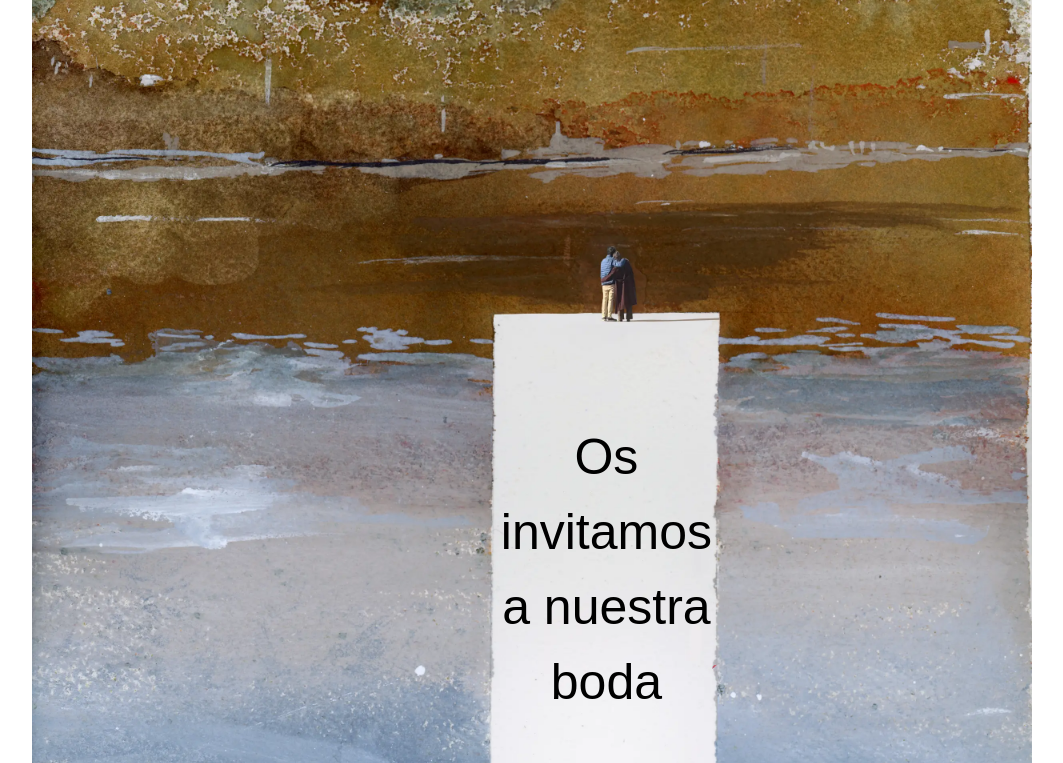
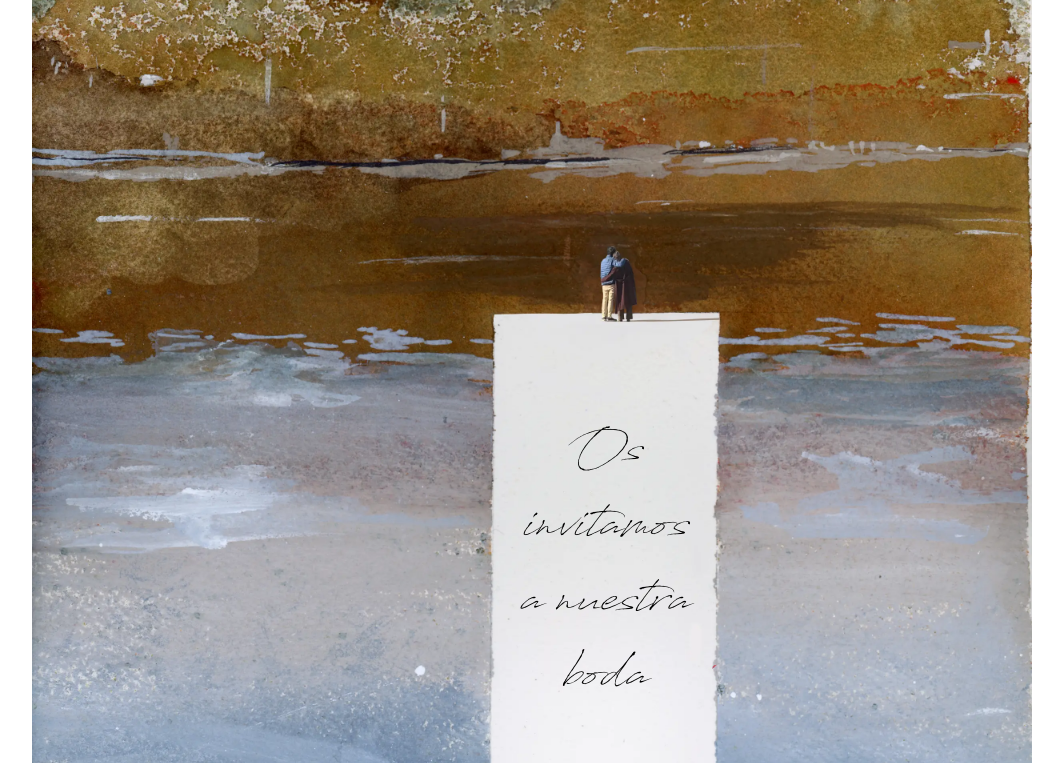
Before and after one commit to portiaove/wed-server, a website: page public/index.html in a window 1280 px wide. Shown: the part 453-1216 px from the top of the page, without its empty margins (108-1171 px from the left). Drawn offline with Linux system fonts and the light colour scheme; a web font is replaced by a local one.

Commit message:
Move font file

```diff
--- a/public/styles.css
+++ b/public/styles.css
@@ -1,6 +1,6 @@
 @font-face {
   font-family: 'antrovectra';
-  src: url('assets/fonts/Antro_Vectra.otf') format('opentype');
+  src: url('assets/Antro_Vectra.otf') format('opentype');
 }
 
 body {
```
Also changed, not shown: public/assets/Antro_Vectra.otf (added).
